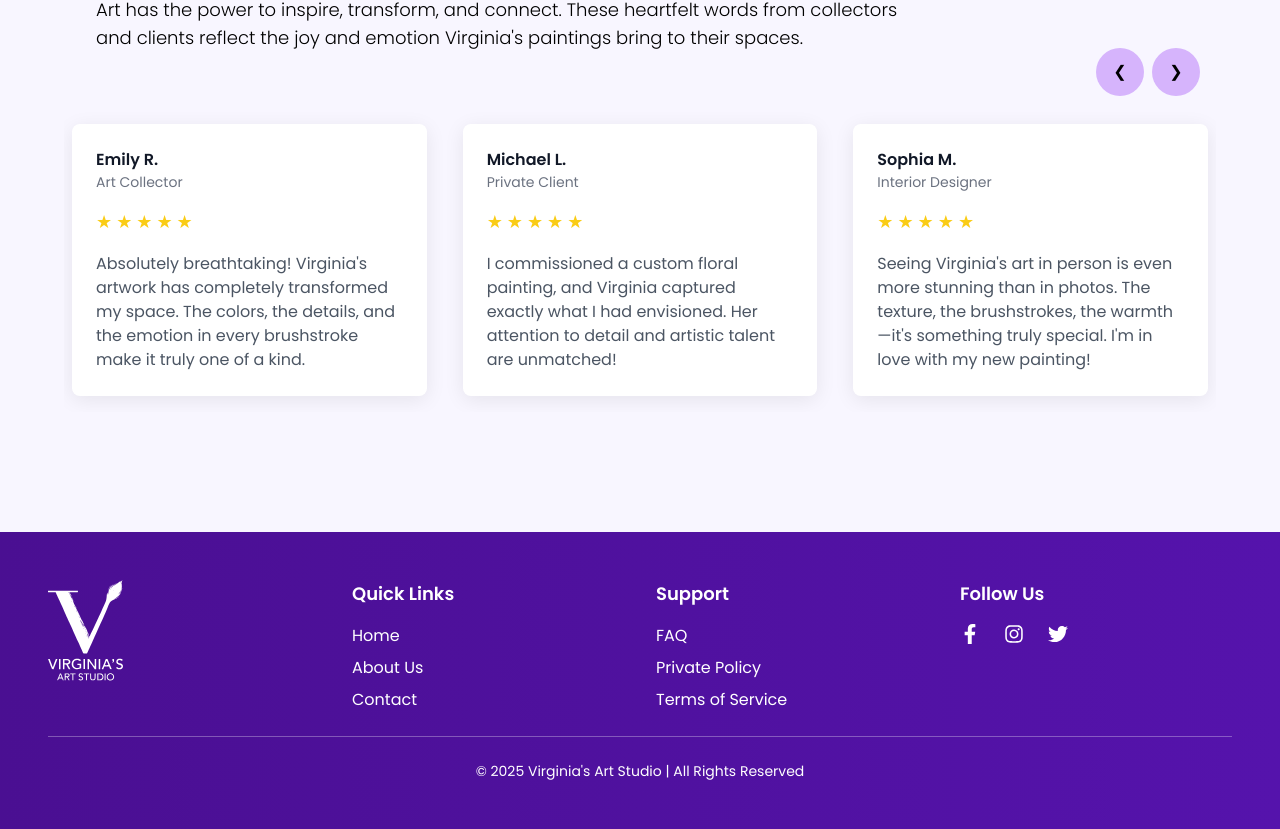
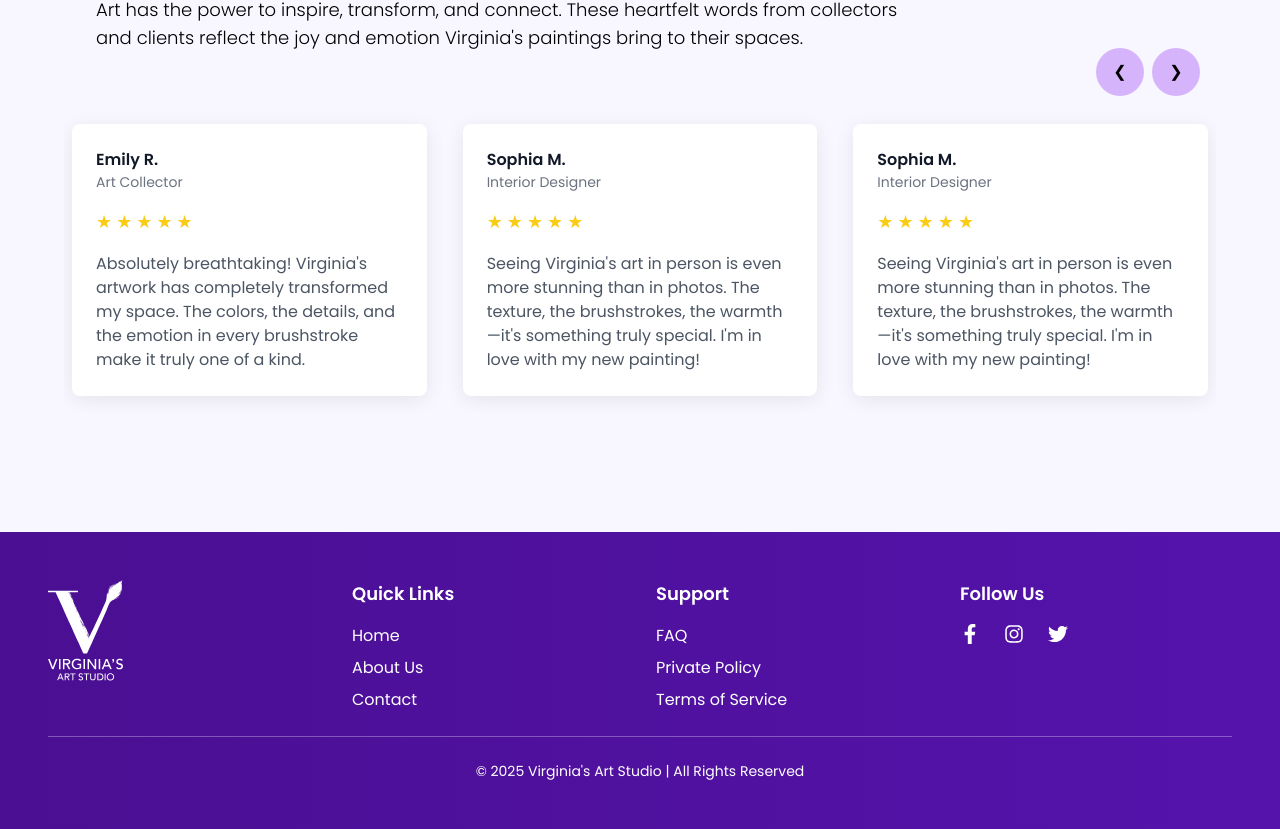
Before and after one commit to tom318267/ginnysart, a Next.js app: page /about in a window 1280 px wide. Shown: the part 2289-3118 px from the top of the page. Built offline with nearby package versions, Linux system fonts and the light colour scheme.

Commit message:
adjust lottiefile

```diff
--- a/src/components/ShopSection.tsx
+++ b/src/components/ShopSection.tsx
@@ -2,10 +2,15 @@ import React, { useState } from "react";
 import { useDispatch } from "react-redux";
 import { addToCart } from "../redux/slices/cartSlice";
 import { usePaintings } from "../hooks/usePaintings";
-import Lottie from "lottie-react";
+import dynamic from "next/dynamic";
 import toast from "react-hot-toast";
 // Import your Lottie animation JSON file
 import paintingAnimation from "../assets/painting-animation.json";
+
+// Add dynamic import for Lottie with SSR disabled
+const Lottie = dynamic(() => import("lottie-react"), {
+  ssr: false,
+});
 
 const selectClassName = `p-2 pl-4 pr-10 border border-gray-300 rounded-md text-sm w-40
   focus:outline-none focus:ring-2 focus:ring-custom-purple focus:border-custom-purple
--- a/src/components/TestimonialsSection.tsx
+++ b/src/components/TestimonialsSection.tsx
@@ -14,13 +14,14 @@ const testimonials = [
       "Absolutely breathtaking! Virginia's artwork has completely transformed my space. The colors, the details, and the emotion in every brushstroke make it truly one of a kind.",
     rating: 5,
   },
+
   {
     id: 2,
-    name: "Michael L.",
-    role: "Private Client",
-    image: "/images/michael.jpg", // Replace with actual image path
+    name: "Sophia M.",
+    role: "Interior Designer",
+    image: "/images/sophia.jpg", // Replace with actual image path
     review:
-      "I commissioned a custom floral painting, and Virginia captured exactly what I had envisioned. Her attention to detail and artistic talent are unmatched!",
+      "Seeing Virginia's art in person is even more stunning than in photos. The texture, the brushstrokes, the warmth—it's something truly special. I'm in love with my new painting!",
     rating: 5,
   },
   {
@@ -34,15 +35,6 @@ const testimonials = [
   },
   {
     id: 4,
-    name: "Sophia M.",
-    role: "Interior Designer",
-    image: "/images/sophia.jpg", // Replace with actual image path
-    review:
-      "Seeing Virginia's art in person is even more stunning than in photos. The texture, the brushstrokes, the warmth—it's something truly special. I'm in love with my new painting!",
-    rating: 5,
-  },
-  {
-    id: 5,
     name: "Sophia M.",
     role: "Interior Designer",
     image: "/images/sophia.jpg", // Replace with actual image path
```
